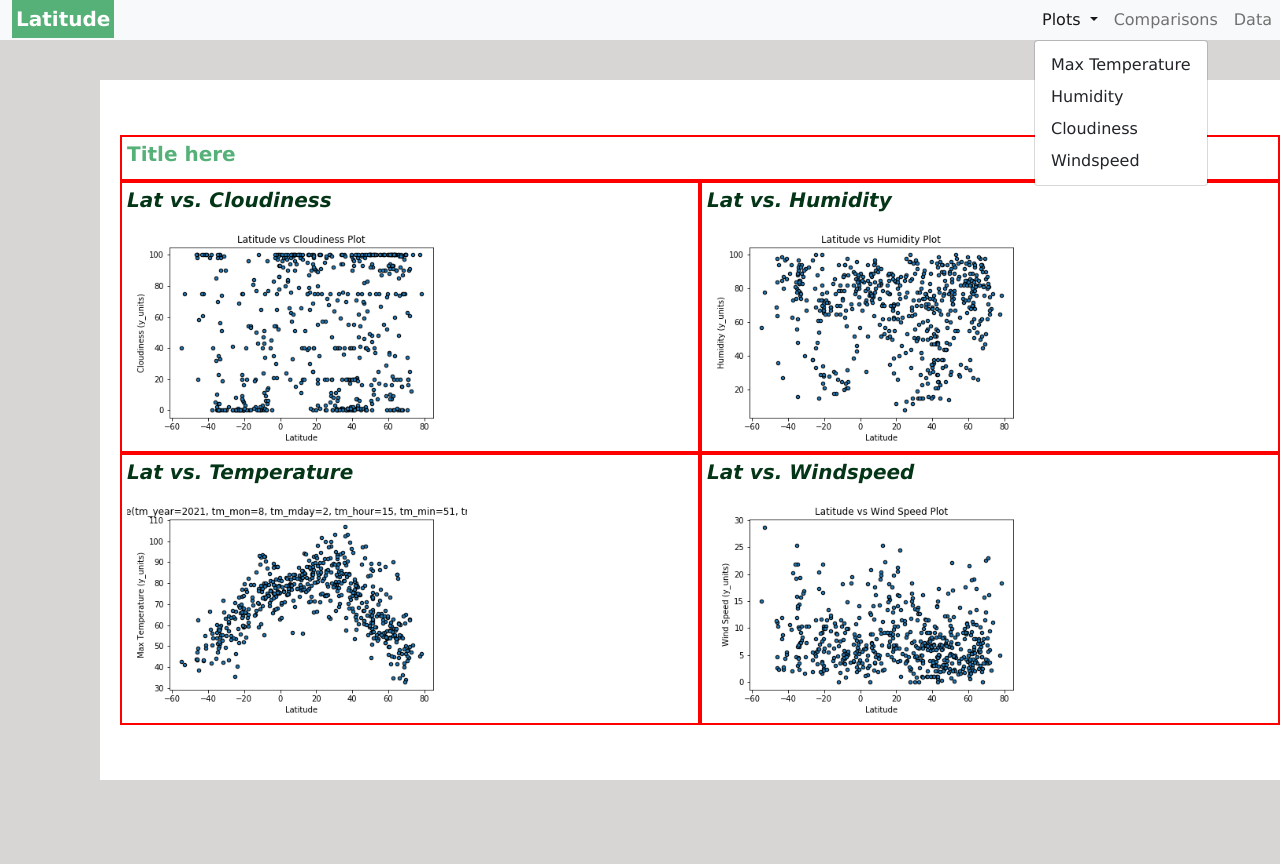
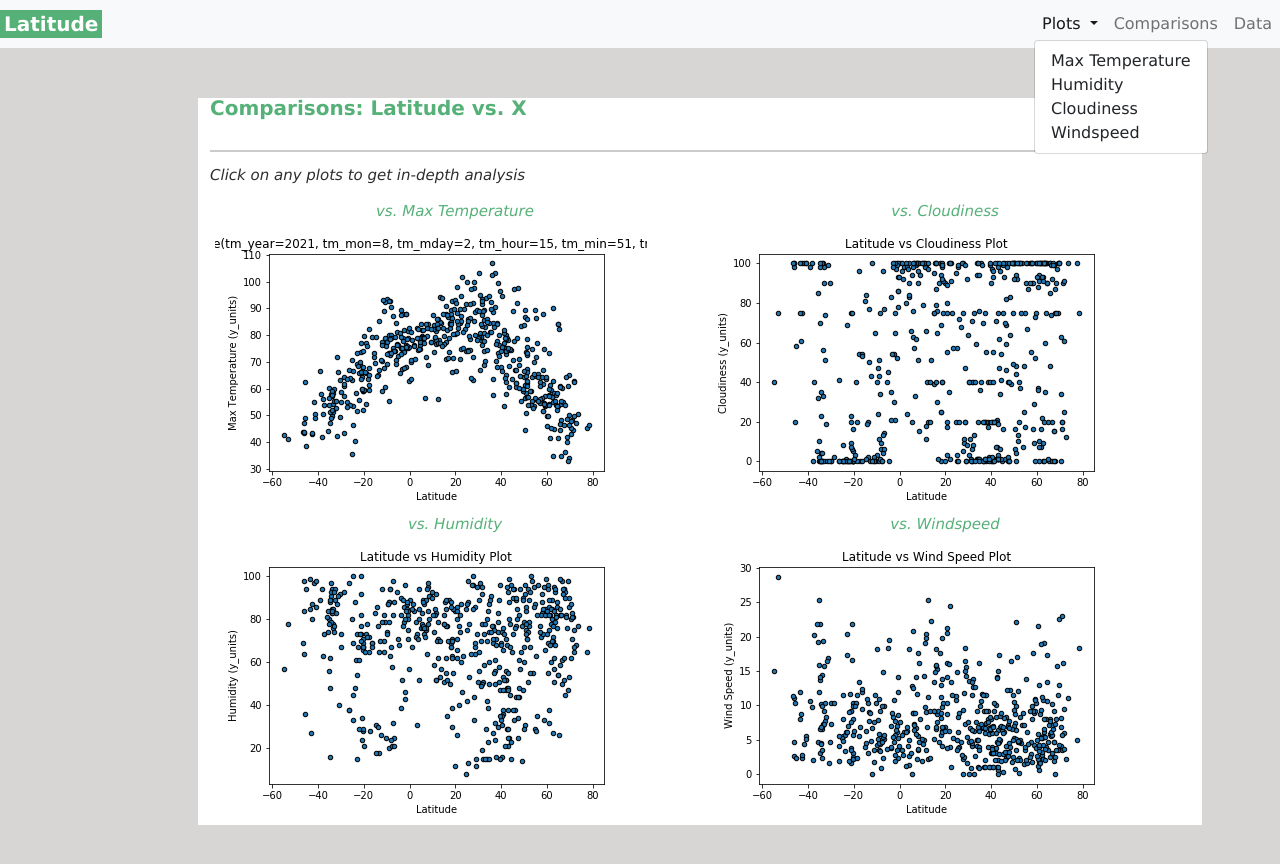
Before and after one commit to cristinasewell/html_and_css, a plain HTML site: page challenge/assets/comparison.html in a window 1280 px wide. Both pictures are taken after a click on the button "Plots". Before the commit the page ends 820 px from the top, so only its background shows below. Drawn offline with nearby package versions, Linux system fonts and the light colour scheme.

Commit message:
Comparisons page working fine

```diff
--- a/challenge/assets/comparison.html
+++ b/challenge/assets/comparison.html
@@ -4,32 +4,27 @@
   <head>
     <meta charset="UTF-8">
     <title>Web Challenge</title>
-    <!-- <link rel="stylesheet" href="https://stackpath.bootstrapcdn.com/bootstrap/4.3.1/css/bootstrap.min.css" integrity="sha384-ggOyR0iXCbMQv3Xipma34MD+dH/1fQ784/j6cY/iJTQUOhcWr7x9JvoRxT2MZw1T" crossorigin="anonymous"> -->
+
     <link href="https://cdn.jsdelivr.net/npm/bootstrap@5.1.1/dist/css/bootstrap.min.css" rel="stylesheet" integrity="sha384-F3w7mX95PdgyTmZZMECAngseQB83DfGTowi0iMjiWaeVhAn4FJkqJByhZMI3AhiU" crossorigin="anonymous">
-    <link rel="stylesheet" href="../assets/style.css">
-
-    <script src="https://code.jquery.com/jquery-3.3.1.slim.min.js" integrity="sha384-q8i/X+965DzO0rT7abK41JStQIAqVgRVzpbzo5smXKp4YfRvH+8abtTE1Pi6jizo" crossorigin="anonymous"></script>
-    <script src="https://cdnjs.cloudflare.com/ajax/libs/popper.js/1.14.7/umd/popper.min.js" integrity="sha384-UO2eT0CpHqdSJQ6hJty5KVphtPhzWj9WO1clHTMGa3JDZwrnQq4sF86dIHNDz0W1" crossorigin="anonymous"></script>
-    <script src="https://stackpath.bootstrapcdn.com/bootstrap/4.3.1/js/bootstrap.min.js" integrity="sha384-JjSmVgyd0p3pXB1rRibZUAYoIIy6OrQ6VrjIEaFf/nJGzIxFDsf4x0xIM+B07jRM" crossorigin="anonymous"></script>
-    </nav>
+    <link rel="stylesheet" href="../assets/reset.css">
+    <link rel="stylesheet" type="text/css" href="../assets/style.css">
 </head>
 
 
-<nav class="nav justify-content-end navbar-expand-lg navbar-light bg-light">
-    <div class="container-fluid">
-        <a class="navbar-brand" href="../index.html"><strong>Latitude</strong></a>
-    </div>
+
+<nav class="navbar navbar-expand-lg navbar-light bg-light">
+  <a class="navbar-brand" href="../index.html">Latitude</a>
   <button class="navbar-toggler" type="button" data-toggle="collapse" data-target="#myNavbar" aria-controls="myNavbar" aria-expanded="false" aria-label="Toggle navigation">
     <span class="navbar-toggler-icon"></span>
   </button>
 
-    <div class="collapse navbar-collapse" id="myNavbar">
+  <div class="collapse navbar-collapse justify-content-end" id="myNavbar">
     <ul class="navbar-nav mr-auto">
       <li class="nav-item dropdown">
         <a class="nav-link dropdown-toggle"  id="navbarDropdown" role="button" data-toggle="dropdown" aria-haspopup="true" aria-expanded="false">
           Plots
         </a>
-          <div class="dropdown-menu">
+        <div class="dropdown-menu" aria-labelledby="navbarDropdown">
           <a class="dropdown-item" href="../visualizations/temp.html">Max Temperature</a>
           <a class="dropdown-item" href="../visualizations/humidity.html">Humidity</a>
           <a class="dropdown-item" href="../visualizations/cloudiness.html">Cloudiness</a>
@@ -37,10 +32,10 @@
         </div>
       </li>
       <li class="nav-item">
-            <a class="nav-link" href="comparison.html">Comparisons</a>
+          <a class="nav-link" href="../assets/comparison.html">Comparisons</a>
         </li>
       <li class="nav-item">
-          <a class="nav-link" href="data.html">Data</a>
+        <a class="nav-link" href="../assets/data.html">Data</a>
       </li>
     </ul>
   </div>
@@ -48,31 +43,74 @@
 
 
 <body>
-  <!-- <div class="container-vis"> -->
-    <div id="container-vis">
-      <div class="cell spancol">
-        <h1> Title here</h1>
+  <div class="container-4">
+
+    <div class="row">
+      <!-- first column in the row from BASE GRID -->
+      <div class="col-md-11">
+        <!-- <div class="cell"> -->
+          <h1>Comparisons: Latitude vs. X</h1>
+          <br>
+          <hr class="line1">
+          <h3>Click on any plots to get in-depth analysis</h3>
+          <br>
+        <!-- </div> -->
       </div>
+    </div>
+
+    <div class="row">
+      <div class="col-md-11">
+        <div class="container-3">
+
+          <!-- first picture -->
           <div class="cell">
-        <h2>Lat vs. Cloudiness</h2>
-        <a href="../visualizations/cloudiness.html">
-          <img src="../Resources/LATvsCloudiness.png">
+              <h4>vs. Max Temperature</h4>
+              <a href="../visualizations/temp.html">
+                <img class="big"  src="../Resources/LATvsMax Temperature.png" alt="Temperature">
               </a>
           </div>
+
+          <!-- second picture -->
           <div class="cell">
-        <h2>Lat vs. Humidity</h2>
-        <img src="../Resources/LATvsHumidity.png" alt="Italian Trulli">
+            <h4>vs. Cloudiness</h4>
+            <a href="../visualizations/cloudiness.html">
+              <img  class="big"   src="../Resources/LATvsCloudiness.png" alt="Cloudiness">
+            </a>
           </div>
-      <div class="cell">
-        <h2>Lat vs. Temperature</h2>
-        <img src="../Resources/LATvsMax Temperature.png" alt="Italian Trulli">
-      </div>
-      <div class="cell">
-        <h2>Lat vs. Windspeed</h2>
-        <img src="../Resources/LATvsWind Speed.png" alt="Italian Trulli">
+
           </div>
         </div>
-  <!-- </div> -->
+      </div>
+
+
+      <div class="row">
+        <div class="col-md-11">
+          <div class="container-3">
+
+            <!-- third picture -->
+            <div class="cell">
+                <h4>vs. Humidity</h4>
+                <a href="../visualizations/humidity.html">
+                  <img class="big"  src="../Resources/LATvsHumidity.png" alt="Humidity">
+                </a>
+            </div>
+
+            <!-- fourth picture -->
+            <div class="cell">
+              <h4>vs. Windspeed</h4>
+              <a href="../visualizations/windspeed.html">
+                <img  class="big"  src="../Resources/LATvsWind Speed.png" alt="Windspeed">
+              </a>
+            </div>
+
+            </div>
+          </div>
+        </div>
+  </div>
+
+  <script src="https://code.jquery.com/jquery-3.3.1.slim.min.js" integrity="sha384-q8i/X+965DzO0rT7abK41JStQIAqVgRVzpbzo5smXKp4YfRvH+8abtTE1Pi6jizo" crossorigin="anonymous"></script>
+  <script src="https://cdnjs.cloudflare.com/ajax/libs/popper.js/1.14.7/umd/popper.min.js" integrity="sha384-UO2eT0CpHqdSJQ6hJty5KVphtPhzWj9WO1clHTMGa3JDZwrnQq4sF86dIHNDz0W1" crossorigin="anonymous"></script>
+  <script src="https://stackpath.bootstrapcdn.com/bootstrap/4.3.1/js/bootstrap.min.js" integrity="sha384-JjSmVgyd0p3pXB1rRibZUAYoIIy6OrQ6VrjIEaFf/nJGzIxFDsf4x0xIM+B07jRM" crossorigin="anonymous"></script>
   </body>
 
 
--- a/challenge/assets/style.css
+++ b/challenge/assets/style.css
@@ -14,6 +14,7 @@ img.little-image {
   max-height: 120px;
 }
 
+
 /* main container - used on landing page */
 .container {
   display: grid;
@@ -27,6 +28,32 @@ img.little-image {
 .container-2 {
   display: grid;
   grid-template-columns: 1fr 1fr;
+}
+
+.container-4 {
+  width: 1000px;
+  max-height: 900px;
+  padding: 10px;
+  margin-top: 40px;
+  margin-left: 200px;
+  margin-right: 200px;
+  margin-bottom: 40px;
+  align-content: center;
+}
+
+.container-3 {
+  display: grid;
+  grid-template-columns: 1fr 1fr;
+  padding: 0;
+  width: 980px;
+  text-align: center;
+}
+
+
+.col-md-11 {
+  background-color: white;
+  font-size: 16px;
+  font-family: 'Lucida Sans', 'Lucida Sans Regular', 'Lucida Grande', 'Lucida Sans Unicode', Geneva, Verdana, sans-serif;
 }
 
 /* overview area - landing page */
@@ -48,7 +75,7 @@ img.little-image {
 div.cell {
   background: white !important;
   padding: 5px;
-  border: 2px solid red;
+  align-self: center;
 }
 
 
@@ -57,54 +84,11 @@ hr.line1{
 	border-top: 2px solid #363434;
 }
 
-
-.box {
-  /* position: relative; */
-  width: 1200px;
-  height: 1200px;
-  background: rgb(194, 12, 12);
-}
-
-/* box for overview on landing page */
-.box-1 {
-  max-width: 700px;
-  max-height: 400px;
-  background: white;
-  align-items: center;
-  padding-left: 30px;
-  padding-top: 30px;
-  padding-bottom: 30px;
-  padding-right: 30px;
-  align-content: center;
-  border: 2px solid black;
-  margin-top: 10px;
-}
-
 /* paragraph */
 p {
   padding: 20px;
 }
 
-/* box for visualizations on landing page */
-.box-2 {
-  /* display: grid;
-  grid-template-columns: repeat(auto-fit, minmax(300px, 1fr)); */
-/* #grid-template-columns: repeat(2, 1fr); */
-  /* grid-template-columns: 45% 45%; */
-  width: 300px;
-  height: 500px;
-  background: white;
-  /* grid-column-gap: 0;
-  grid-row-gap: 20px; */
-  align-items: center;
-  align-self: center;
-  /* padding-left: 30px;
-  padding-top: 30px;
-  padding-bottom: 30px;
-  padding-right: 30px; */
-  align-content: center;
-  border: 2px solid black;
-}
 
 .row {
   background-color: white !important;
@@ -116,20 +100,16 @@ img {
   max-height: 60%;
 }
 
+img.big {
+  max-width: 90%;
+  max-height: 90%;
+}
+
 img.resize {
   max-width:50%;
   max-height:50%;
   float: left;
 }
-
-
-.post {
-  margin-top: 20px;
-  margin-right: 30px;
-  margin-left: 30px;
-}
-
-
 
 h1 {
   font-size: 20px;
@@ -143,8 +123,23 @@ h2 {
   font-style: italic;
   color: rgb(4, 53, 23);
   font-weight: bold;
+  font-family: 'Lucida Sans', 'Lucida Sans Regular', 'Lucida Grande', 'Lucida Sans Unicode', Geneva, Verdana, sans-serif
 }
 
+h3 {
+  font-size: 15px;
+  font-style: italic;
+  color: rgb(43, 46, 44);
+  font-family: 'Lucida Sans', 'Lucida Sans Regular', 'Lucida Grande', 'Lucida Sans Unicode', Geneva, Verdana, sans-serif
+}
+
+
+h4 {
+  font-size: 15px;
+  font-style: italic;
+  color: rgb(85, 177, 120);
+  font-family: 'Lucida Sans', 'Lucida Sans Regular', 'Lucida Grande', 'Lucida Sans Unicode', Geneva, Verdana, sans-serif
+}
 
 .navbar-brand {
   background-color: rgb(85, 177, 120);
@@ -156,33 +151,13 @@ h2 {
   margin: 0;
 }
 
-
-/* grid container */
-#container-vis {
-  display: grid;
-  grid-template-columns: 1fr 1fr;
-  width: 1200px;
-  height: 700px;
-  background: white;
-  align-items: center;
-  align-self: center;
-  align-content: center;
-  margin-top: 40px;
-  margin-bottom: 40px;
-  margin-left: 100px;
-  margin-right: 100px;
-  padding-left: 20px;
-  padding-top: 20px;
-  padding-bottom: 20px;
-  padding-right: 20px;
+.row {
+  display: flex;
 }
 
-/* .cell {
-  background: #ffffff;
-  padding: 1rem;
-  height: 4rem;
-} */
-
+.col {
+  flex: 50%;
+}
 
 
 .spancol {
@@ -201,52 +176,42 @@ h2 {
     /* max-width: 100%; */
   }
 
+  .container-3 {
+    max-width: 450px;
+    display: grid;
+    grid-template-columns: 100%;
+    row-gap: 0px;
+    align-content: center;
+    /* max-width: 100%; */
+  }
+
+  .container-4 {
+    max-width: 500px;
+    padding: 1px;
+    margin-top: 20px;
+    margin-left: 20px;
+    margin-right: 20px;
+    margin-bottom: 20px;
+    align-content: left;
+  }
+
   img.little-image {
     max-width: 90%;
     max-height: 90%;
   }
 
-
-  .box-2 {
-    grid-template-columns: repeat(1, 1fr);
-    /* grid-template-columns: 100%%;
-    grid-column-gap: 5%;
-    grid-row-gap: 40px; */
+  .col {
+    width: 100%;
+    float: left;
   }
-  /* .box-1 {
-    width: 700px;
-    height: 600px;
-    background: white;
-    align-items: center;
-    align-self: center;
-    padding-left: 10px;
-    padding-top: 20px;
-    padding-bottom: 20px;
-    padding-right: 10px;
-  } */
-
-  /* .box-2 {
-    width: 700px;
-    height: 600px;
-    grid-row: 2;
-    grid-template-columns: 1fr !important;
-    background: white;
-    align-items: center;
-    align-self: center;
-    padding-left: 10px;
-    padding-top: 20px;
-    padding-bottom: 20px;
-    padding-right: 10px;
-  } */
-
-  .post {
-    margin-right: 10px;
-    margin-left: 10px;
+  .row {
+    width: 100%;
   }
 
   .navbar {
     background-color:rgb(85, 177, 120) !important;
-}
+  }
+
   .navbar-nav {
     background-color: white;
     padding: 0;
@@ -254,10 +219,3 @@ h2 {
   }
 
 }
-
-
-.jumbotron {
-  background-color: white;
-  padding: 20px;
-
-}
```
Also changed, not shown: challenge/index.html (+3 -4 lines). Lines whose indentation alone changed are shown as unchanged.
